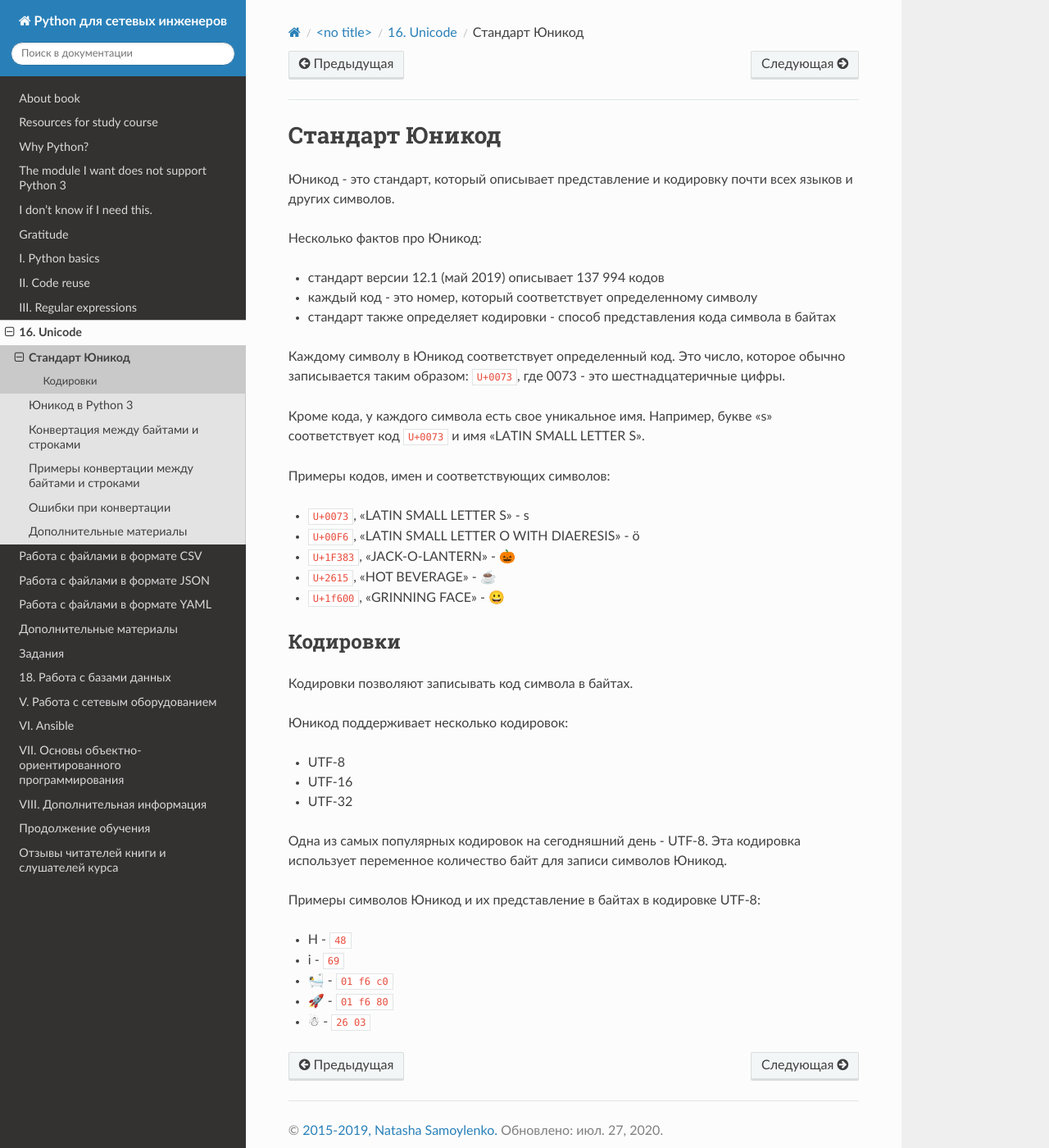
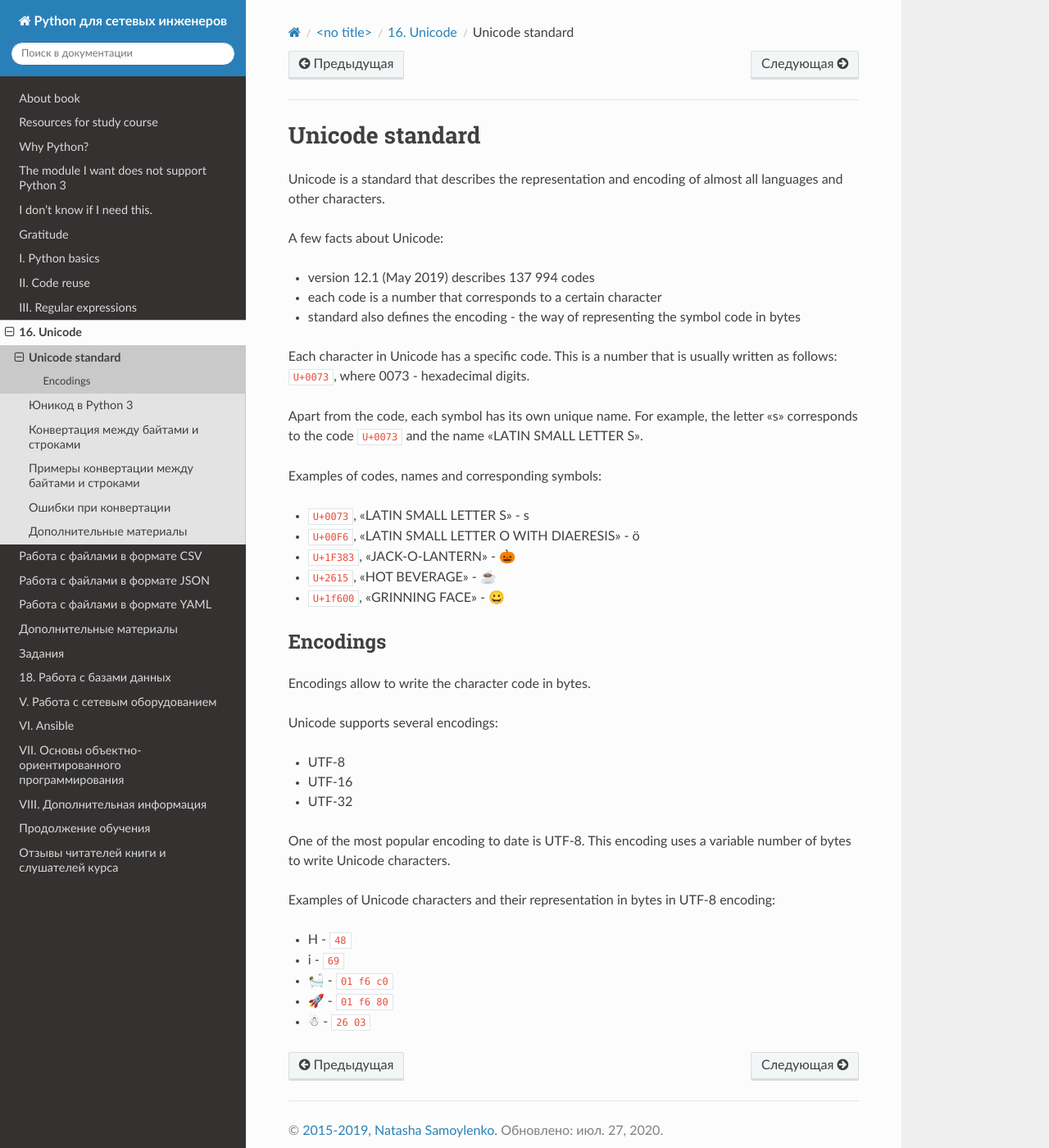
Before and after one commit to Aidar5/nattoeng, a Sphinx documentation site: the page built from docs/source/book/16_unicode/unicode_standard.rst, in a window 1280 px wide and 1400 px high. Shown: the whole window at 82% size. Built offline with Sphinx 7.4.7 and the Read the Docs theme 2.0.0, drawn with Linux system fonts in a browser that asks for light colours; pages that are not in the unit, such as notebooks, are missing from menus.

Commit message:
Update unicode_standard.rst

```diff
--- a/docs/source/book/16_unicode/unicode_standard.rst
+++ b/docs/source/book/16_unicode/unicode_standard.rst
@@ -1,23 +1,19 @@
-Стандарт Юникод
+Unicode standard
 ---------------
 
-Юникод - это стандарт, который описывает представление и кодировку почти
-всех языков и других символов.
+Unicode is a standard that describes the representation and encoding of almost all languages and other characters.
 
-Несколько фактов про Юникод:
+A few facts about Unicode:
 
-* стандарт версии 12.1 (май 2019) описывает 137 994 кодов
-* каждый код - это номер, который соответствует определенному символу
-* стандарт также определяет кодировки - способ представления кода символа в байтах
+* version 12.1 (May 2019) describes 137 994 codes
+* each code is a number that corresponds to a certain character
+* standard also defines the encoding - the way of representing the symbol code in bytes
 
-Каждому символу в Юникод соответствует определенный код. Это число,
-которое обычно записывается таким образом: ``U+0073``, где 0073 - это
-шестнадцатеричные цифры.
+Each character in Unicode has a specific code. This is a number that is usually written as follows: ``U+0073``, where 0073 - hexadecimal digits.
 
-Кроме кода, у каждого символа есть свое уникальное имя. Например, букве
-"s" соответствует код ``U+0073`` и имя "LATIN SMALL LETTER S".
+Apart from the code, each symbol has its own unique name. For example, the letter "s" corresponds to the code ``U+0073`` and the name "LATIN SMALL LETTER S".
 
-Примеры кодов, имен и соответствующих символов:
+Examples of codes, names and corresponding symbols:
 
 -  ``U+0073``, "LATIN SMALL LETTER S" - s
 -  ``U+00F6``, "LATIN SMALL LETTER O WITH DIAERESIS" - ö
@@ -25,22 +21,20 @@
 -  ``U+2615``, "HOT BEVERAGE" - ☕
 -  ``U+1f600``, "GRINNING FACE" - 😀
 
-Кодировки
+Encodings
 ~~~~~~~~~
 
-Кодировки позволяют записывать код символа в байтах.
+Encodings allow to write the character code in bytes.
 
-Юникод поддерживает несколько кодировок:
+Unicode supports several encodings:
 
 * UTF-8
 * UTF-16
 * UTF-32
 
-Одна из самых популярных кодировок на сегодняшний день - UTF-8. Эта
-кодировка использует переменное количество байт для записи символов
-Юникод.
+One of the most popular encoding to date is UTF-8. This encoding uses a variable number of bytes to write Unicode characters.
 
-Примеры символов Юникод и их представление в байтах в кодировке UTF-8:
+Examples of Unicode characters and their representation in bytes in UTF-8 encoding:
 
 * H - ``48``
 * i - ``69``
```
